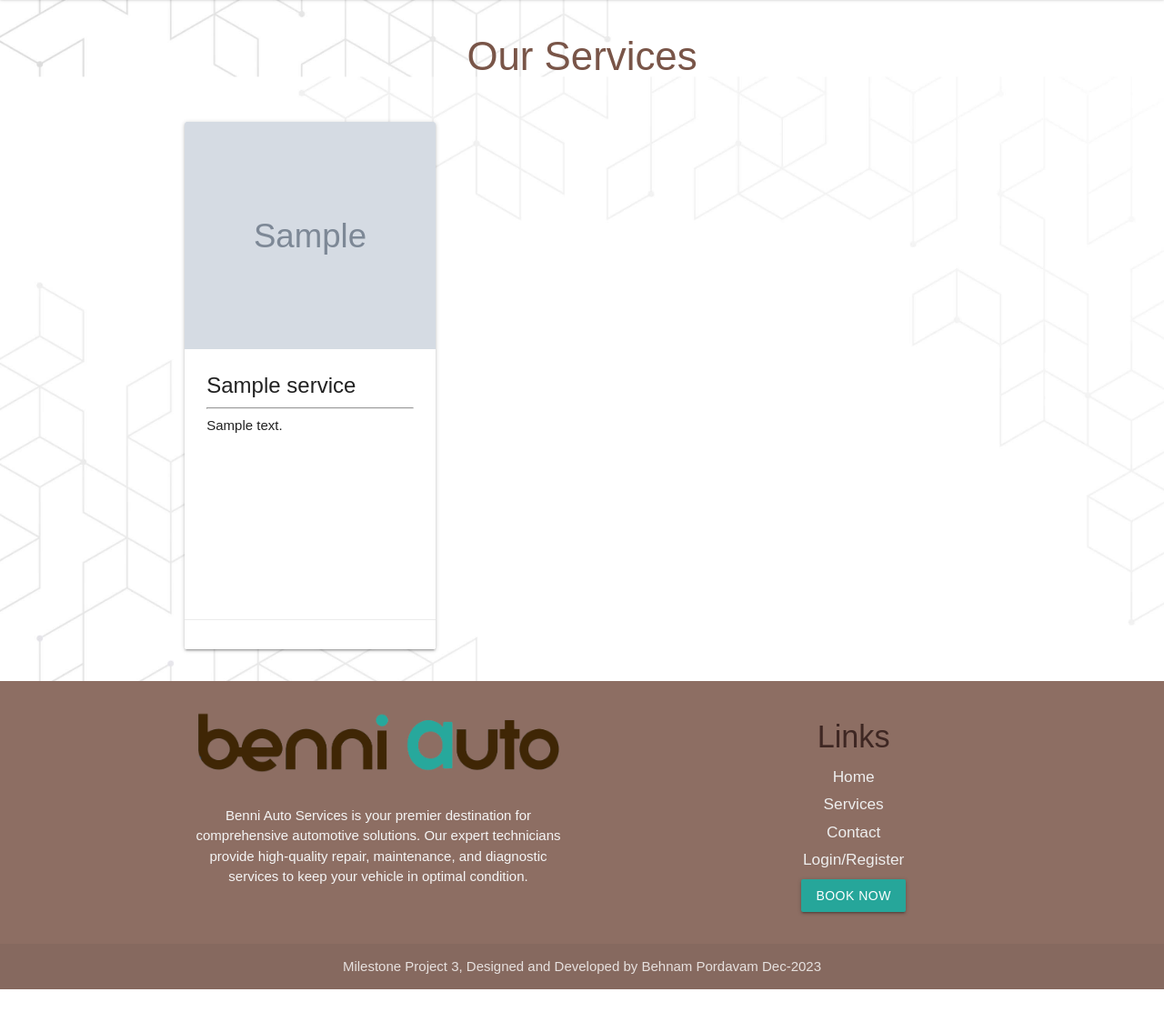
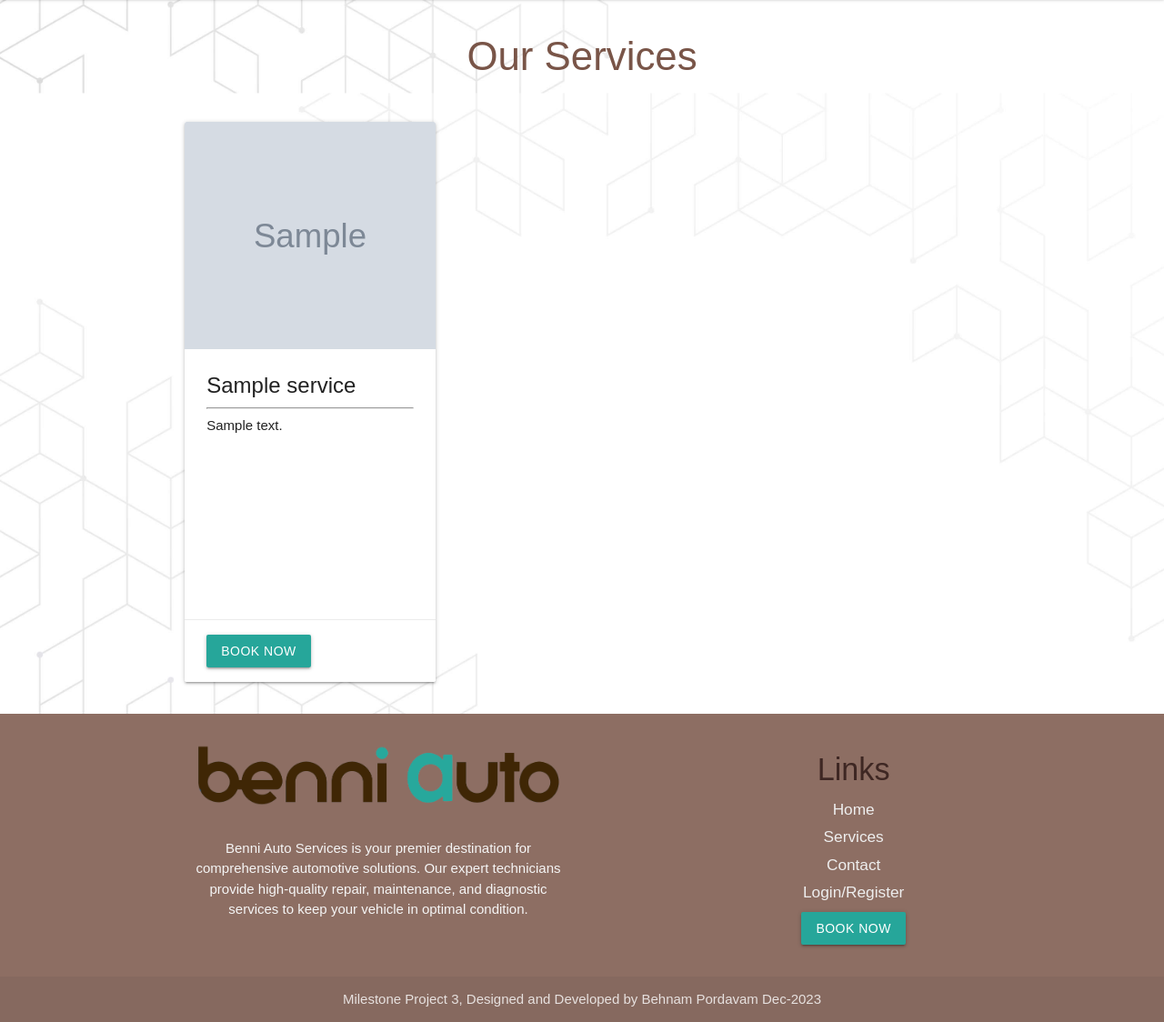
Before and after one commit to BENNI-GITHUB/project-03-Benni-Auto, a Flask app: page /services in a window 1280 px wide. Shown: the part 66-1190 px from the top of the page at 91% size. Before the commit the page ends 1154 px from the top, so only its background shows below. Run offline with Flask 2, Linux system fonts and the light colour scheme; tables that the repository leaves empty hold one stand-in row (values such as "Sample post"); grey boxes marked "Sample" are stand-in pictures; some web fonts are replaced.

Commit message:
modify service page for casual users

```diff
--- a/benniauto/templates/services.html
+++ b/benniauto/templates/services.html
@@ -33,6 +33,8 @@
             <div class="card-action">
                 {% if session['user_login'] %}
                 <a href="{{ url_for('add_order') }}" class="waves-effect waves-light btn {% if session['is_admin'] %}right{% endif %}">Book Now</a>
+                {% else %}
+                <a href="{{ url_for('login') }}" class="waves-effect waves-light btn {% if session['is_admin'] %}right{% endif %}">Book Now</a>
                 {% endif %}
                 {% if session['is_admin'] %}
                 <a href="{{ url_for('edit_service' , service_id = service.id) }}" class="btn lime darken-4">Edit</a>
```
